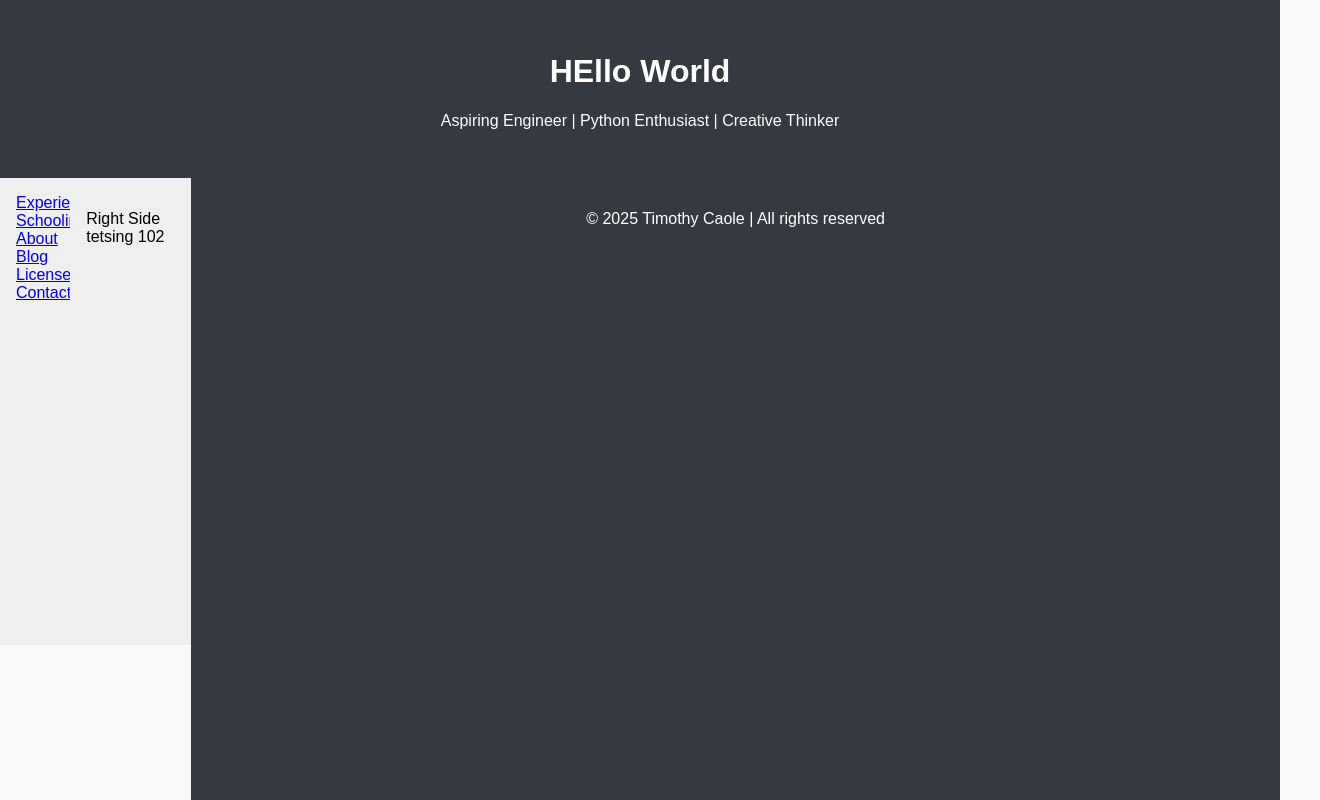
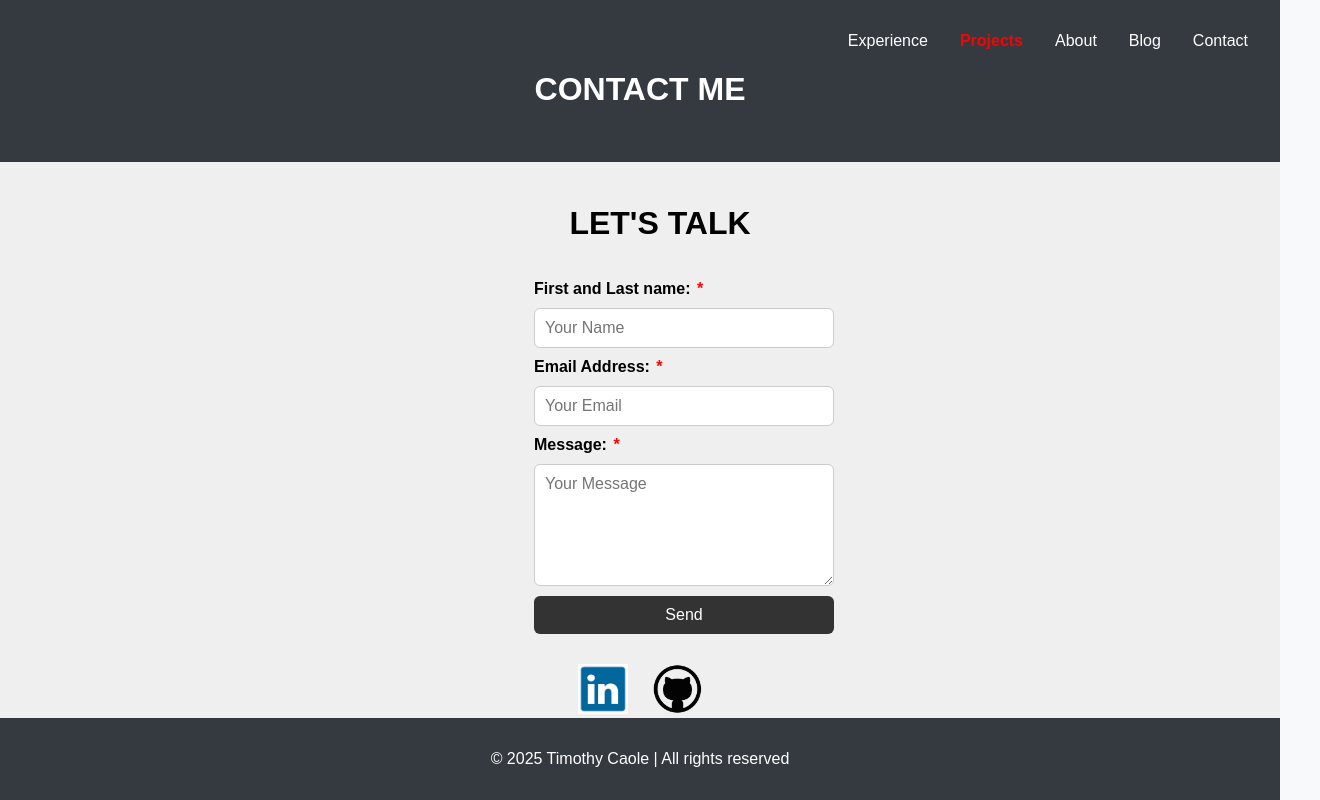
Before and after one commit to DonotDonut/Caole_Portfolio, a plain HTML site: page projects.html in a window 1280 px wide. Shown: the whole page, 1320 px wide, since content can reach past the window. Drawn offline with Linux system fonts and the light colour scheme.

Commit message:
Added format to all remaining pages

```diff
--- a/projects.html
+++ b/projects.html
@@ -4,50 +4,73 @@
   <meta charset="UTF-8" />
   <meta name="viewport" content="width=device-width, initial-scale=1.0"/>
   <title>My Portfolio</title>
-  <link rel="stylesheet" type="text/css" href="style.css"> <!-- conncets the html to the css file for styling -->
+  <link rel="stylesheet" type="text/css" href="style.css"> <!-- connects the HTML to the CSS file for styling -->
 </head>
 <body>
 
   <header>
-    <h1>HEllo World </h1>
-    <p>Aspiring Engineer | Python Enthusiast | Creative Thinker</p>
+    <nav class="navigation"> <!-- navigation to other webpages -->
+      <a href="experience.html">Experience</a>
+      <a href="projects.html">Projects</a>
+      <a href="index.html">About</a>
+      <a href="blog.html">Blog</a>
+      <a href="contact.html">Contact</a>
+    </nav>
+    <h1>CONTACT ME</h1>
   </header>
 
-  <main class="main-container">
+  <div class="main-wrapper">
+    <div id="contact">
+      <h1>LET'S TALK</h1>
 
-    <div class="main-container">
+      <form id="contact-form" action="#" method="post">
+        <label for="name">
+          First and Last name: <span class="required">*</span>
+        </label>
+        <input type="text" name="name" id="name" placeholder="Your Name" required>
 
-      <!-- Left: Navigation -->
-      <div class = "left-content">
+        <label for="email">
+          Email Address: <span class="required">*</span>
+        </label>
+        <input type="email" name="email" id="email" placeholder="Your Email" required>
 
-        <nav class="sidebar">
-          <ul style="list-style: none; padding: 0; margin: 0;">
-            <li> <a href="experience.html">Experience</a> </li>
-            <li> <a href="schooling.html">Schooling</a> </li>
-            <li> <a href="index.html">About</a> </li>
-            <li> <a href="blog.html">Blog</a> </li>
-            <li> <a href="license.html">License</a> </li>
-            <li> <a href="contact.html">Contact</a> </li>
-          </ul>
-        </nav>
+        <label for="message">
+          Message: <span class="required">*</span>
+        </label>
+        <textarea name="message" id="message" placeholder="Your Message" required></textarea>
 
-      </div>
+        <button type="submit">Send</button>
+      </form>
+    </div>
 
-          <!-- Right: Content -->
-      <div class = "right-content">
-        <p>
-          Right Side
-          tetsing 102
-        </p>
+    <div id="socials">
+      <!-- LinkedIn social -->
+      <a href="https://www.linkedin.com/in/timothy-john-caole/" target="_blank" rel="noopener noreferrer">
+        <img src="Social Logos/Linkedin Logo.jpg" alt="LinkedIn Logo" class="social-logo">
+      </a>
 
-
-      </div>
-
+      <!-- GitHub social -->
+      <a href="https://github.com/DonotDonut" target="_blank" rel="noopener noreferrer">
+        <img src="Social Logos/Github Logo.png" alt="GitHub Logo" class="social-logo">
+      </a>
     </div>
+  </div>
 
   <footer>
     &copy; 2025 Timothy Caole | All rights reserved
   </footer>
 
+    <!-- highlight current nav link -->
+  <script>
+    const links = document.querySelectorAll('.navigation a');
+    const currentPage = window.location.pathname.split("/").pop();
+
+    links.forEach(link => {
+      if (link.getAttribute("href") === currentPage) {
+        link.classList.add("active");
+      }
+    });
+  </script>
+
 </body>
 </html>
```
Also changed, not shown: blog.html (+50 -26 lines), experience.html (+50 -26 lines).
